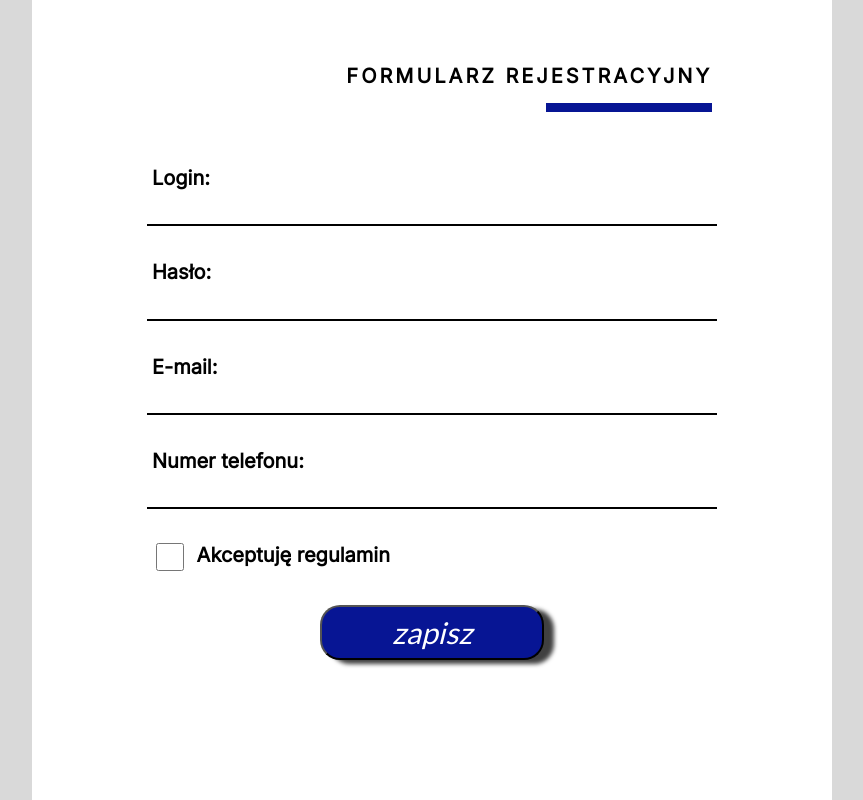
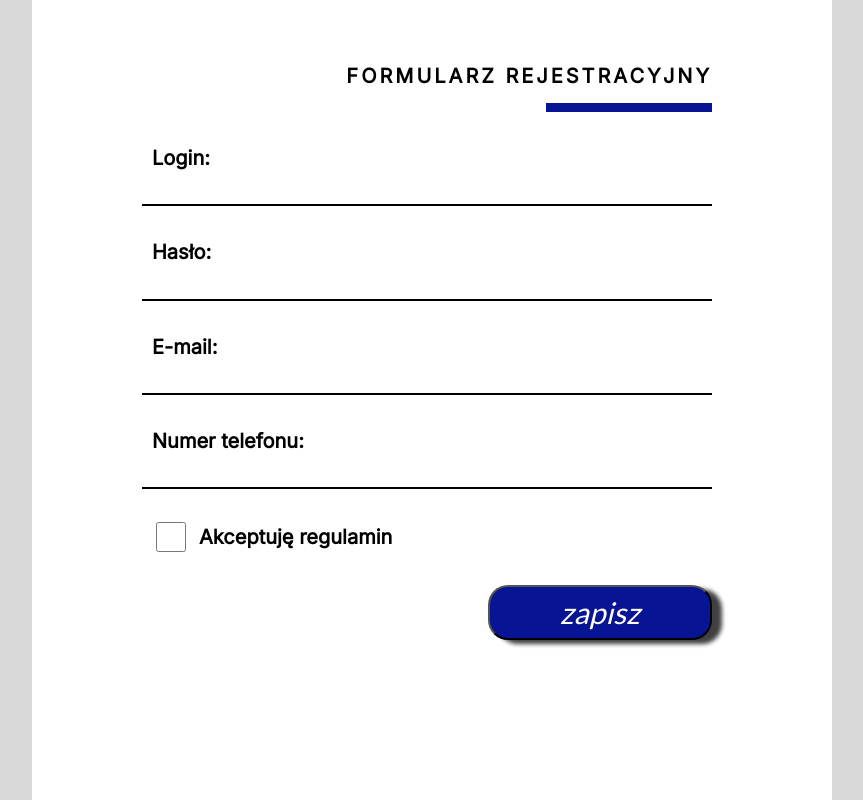
Before and after one commit to filobr/task, a React (Create React App) app: page /form in a window 1280 px wide. Shown: the whole page, without its empty margins (208-1071 px from the left). Built offline with nearby package versions, Linux system fonts and the light colour scheme.

Commit message:
2 - Feat: add form validation

```diff
--- a/src/components/Form.tsx
+++ b/src/components/Form.tsx
@@ -1,4 +1,4 @@
-import { FC } from "react";
+import { FC, useState } from "react";
 import styled from "styled-components";
 
 import { Card, MainContainer } from "components/Main";
@@ -8,7 +8,7 @@ const TitleContainer = styled.div`
   display: flex;
   flex-direction: column;
   align-items: flex-end;
-  margin: 50px 0;
+  margin-top: 50px;
 `;
 
 const Title = styled.span`
@@ -32,7 +32,7 @@ const Form = styled.form`
   width: 70%;
   display: flex;
   flex-direction: column;
-  align-items: center;
+  align-items: flex-end;
 `;
 
 const FormLabel = styled.label`
@@ -44,19 +44,19 @@ const FormLabel = styled.label`
   font-size: 20px;
   line-height: 165%;
   color: #000000;
+  margin-top: 30px;
 `;
 
-const FormInput = styled.input`
+const FormInput = styled.input<{ isError?: boolean }>`
   width: 100%;
   padding: 5px;
   border: none;
-  border-bottom: 2px solid #000000;
+  border-bottom: 2px solid ${props => (props.isError ? "#F00000" : "#000000")};
   background-color: #ffffff;
   outline: none;
   font-size: 12px;
   letter-spacing: 1.5px;
   resize: none;
-  margin-bottom: 30px;
 
   font-family: "Inter";
   font-style: normal;
@@ -88,8 +88,9 @@ const AgreementContainer = styled.div`
   width: 100%;
   display: flex;
   flex-direction: row;
+  align-items: center;
   gap: 10px;
-  margin-bottom: 30px;
+  margin: 30px 0;
 `;
 
 const FormCheckbox = styled.input`
@@ -97,7 +98,56 @@ const FormCheckbox = styled.input`
   height: 30px;
 `;
 
+const FormCheckboxLabel = styled.label`
+  text-align: left;
+  font-family: "Inter";
+  font-style: normal;
+  font-weight: 700;
+  font-size: 20px;
+  line-height: 165%;
+  color: #000000;
+`;
+
+const FormAlert = styled.span`
+  text-align: right;
+  font-family: "Inter";
+  font-style: italic;
+  font-weight: 300;
+  font-size: 14px;
+  color: #ff0000;
+`;
+
 export const FormPage: FC = () => {
+  const [inputNumber, setInputNumber] = useState("");
+  const [inputEmail, setInputEmail] = useState("");
+  const [isCheckboxChecked, setIsCheckboxChecked] = useState(false);
+  const [isEmailValid, setIsEmailValid] = useState(true);
+  const [isNumberValid, setIsNumberValid] = useState(true);
+  const [isCheckboxError, setIsCheckboxError] = useState(false);
+  const [isFormValid, setIsFormValid] = useState(false);
+
+  const checkNumber = () =>
+    inputNumber.match(/^\(?([0-9]{3})\)?[- ]?([0-9]{3})[- ]?([0-9]{3})$/)
+      ? true
+      : false;
+
+  const checkEmail = () =>
+    inputEmail.match(
+      /^[a-zA-Z0-9.!#$%&'*+/=?^_`{|}~-]+@[a-zA-Z0-9-]+(?:\.[a-zA-Z0-9-]+)*$/
+    )
+      ? true
+      : false;
+
+  const onFormSubmit = (
+    event: React.ChangeEvent<HTMLFormElement>
+  ): React.FormEventHandler<HTMLFormElement> | void => {
+    event.preventDefault();
+    setIsEmailValid(checkEmail());
+    setIsNumberValid(checkNumber());
+    setIsCheckboxError(!isCheckboxChecked);
+    // setIsFormValid(isEmailValid && isNumberValid && !isCheckboxError);
+  };
+
   return (
     <MainContainer>
       <Card>
@@ -105,23 +155,47 @@ export const FormPage: FC = () => {
           <Title>FORMULARZ REJESTRACYJNY</Title>
           <TitleBox />
         </TitleContainer>
-        <Form onSubmit={() => console.log("ELO")}>
+        <Form onSubmit={onFormSubmit}>
           <FormLabel htmlFor="login">Login:</FormLabel>
           <FormInput type="text" name="login" id="login" required />
           <FormLabel htmlFor="password">Hasło:</FormLabel>
           <FormInput type="text" name="password" id="password" required />
           <FormLabel htmlFor="e-mail">E-mail:</FormLabel>
-          <FormInput type="email" name="e-mail" id="e-mail" required />
+          <FormInput
+            type="text"
+            name="e-mail"
+            id="e-mail"
+            onChange={event => setInputEmail(event.target.value)}
+            value={inputEmail}
+            isError={!isEmailValid}
+          />
+          {!isEmailValid && (
+            <FormAlert>Nieprawidłowy format adresu e-mail</FormAlert>
+          )}
           <FormLabel htmlFor="phone-number">Numer telefonu:</FormLabel>
           <FormInput
             type="tel"
             name="phone-number"
             id="phone-number"
-            required
+            onChange={event => setInputNumber(event.target.value)}
+            value={inputNumber}
+            isError={!isNumberValid}
           />
+          {!isNumberValid && (
+            <FormAlert>Nieprawidłowy numer telefonu</FormAlert>
+          )}
           <AgreementContainer>
-            <FormCheckbox type="checkbox" id="agree" />
-            <FormLabel htmlFor="agree">Akceptuję regulamin</FormLabel>
+            <FormCheckbox
+              type="checkbox"
+              id="agree"
+              onChange={event => setIsCheckboxChecked(event.target.checked)}
+            />
+            <FormCheckboxLabel htmlFor="agree">
+              Akceptuję regulamin
+            </FormCheckboxLabel>
+            {isCheckboxError && (
+              <FormAlert>Wymagana akceptacja regulaminu</FormAlert>
+            )}
           </AgreementContainer>
           <FormButton type="submit" value="zapisz" />
         </Form>
```
